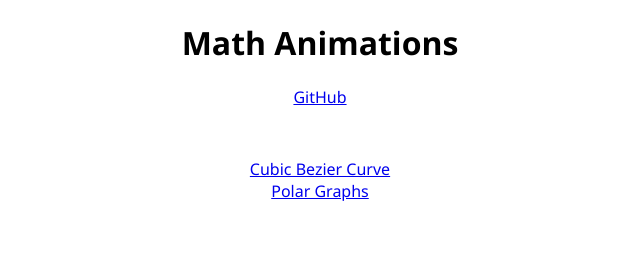
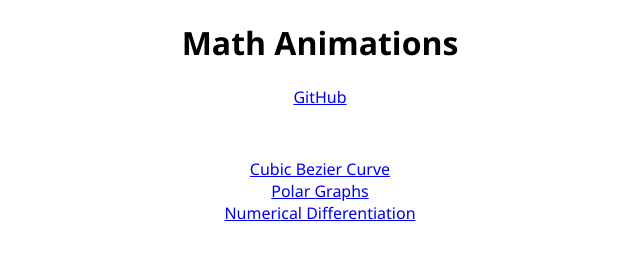
Before and after one commit to dsch7705/Math-Animations, a plain HTML site: page index.html in a window 1280 px wide. Shown: the whole page, without its empty margins (320-960 px from the left). Drawn offline with Linux system fonts and the light colour scheme.

Commit message:
Update index.html

```diff
--- a/index.html
+++ b/index.html
@@ -13,6 +13,7 @@
         <div id="apps">
             <div id="bezier"><a href="https://apriquat.github.io/Math-Animations/CubicBezierCurve/bezier.html">Cubic Bezier Curve</a></div>
             <div id="polars"><a href="https://apriquat.github.io/Math-Animations/PolarGraphs/polars.html">Polar Graphs</a></div>
+            <div id="numdif"><a href="https://apriquat.github.io/Math-Animations/NumericalDifferentiation/numdif.html">Numerical Differentiation</a></div>
         </div>
     </body>
 </html>
```
